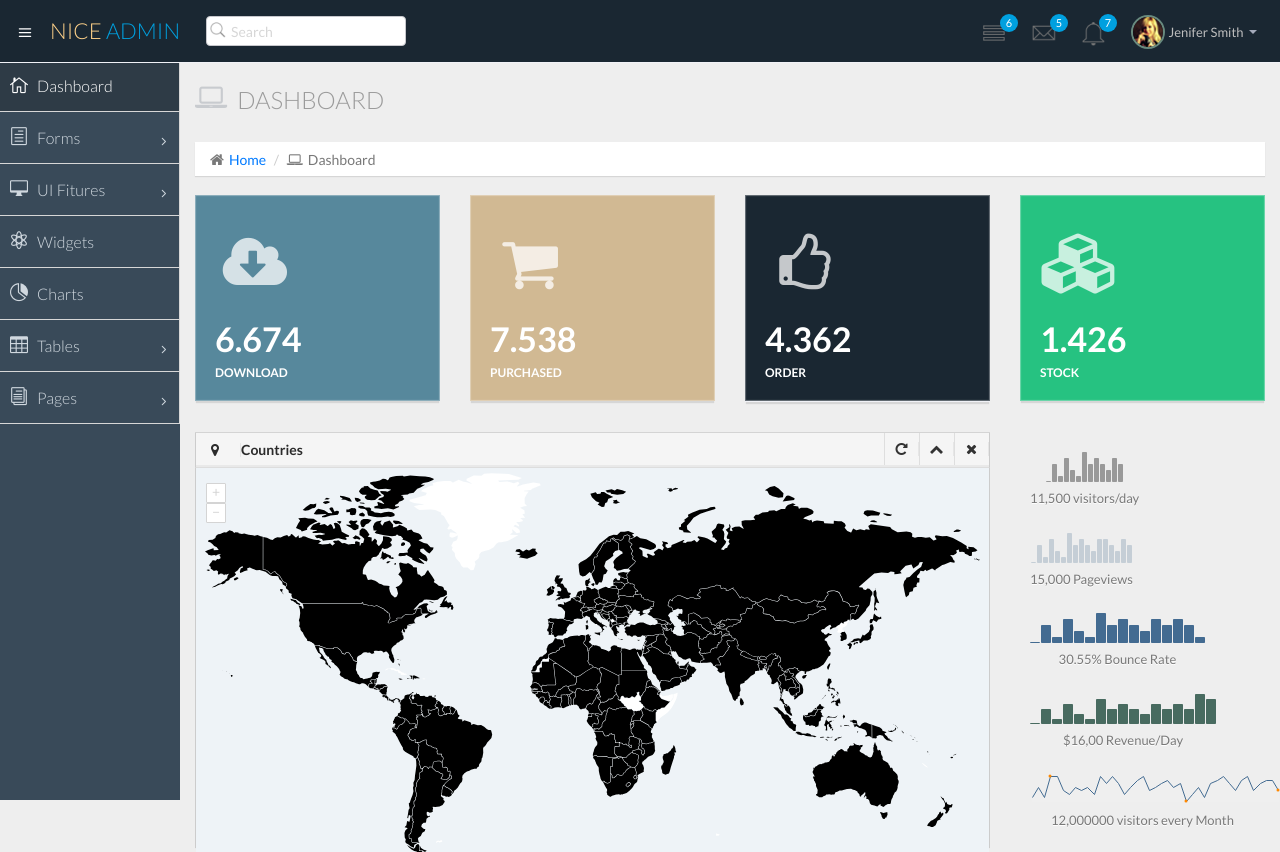
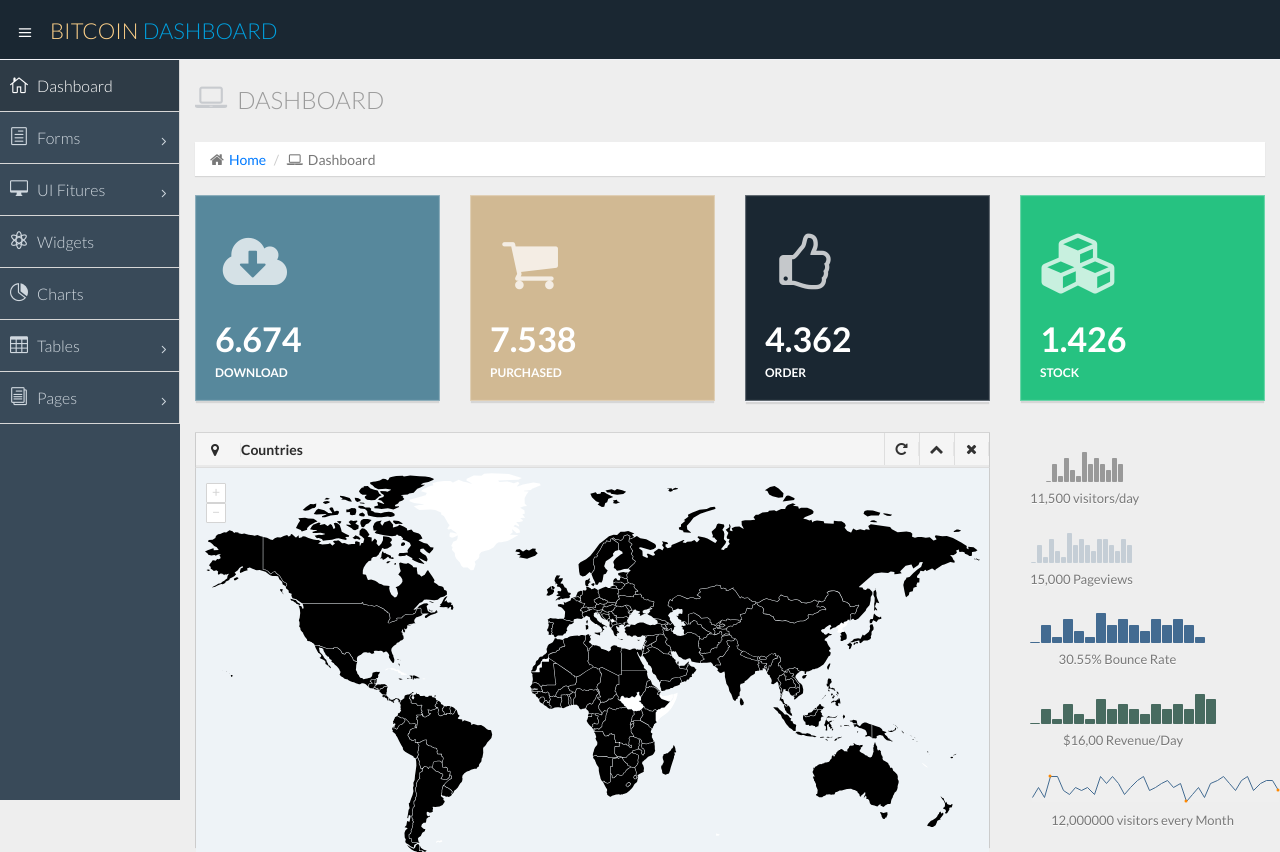
Before and after one commit to HDietrich416/BitcoinDashboard, a Flask app: page / in a window 1280 px wide. Shown: the top 852 px of the page. Run offline with Flask 2, Linux system fonts and the light colour scheme.

Commit message:
edit index.html

```diff
--- a/templates/index.html
+++ b/templates/index.html
@@ -7,33 +7,33 @@
   <meta name="description" content="Creative - Bootstrap 3 Responsive Admin Template">
   <meta name="author" content="GeeksLabs">
   <meta name="keyword" content="Creative, Dashboard, Admin, Template, Theme, Bootstrap, Responsive, Retina, Minimal">
-  <link rel="shortcut icon" href="img/favicon.png">
+  <link rel="shortcut icon" href="./static/img/favicon.png">
 
-  <title>Creative - Bootstrap Admin Template</title>
+  <title>Bitcoin Dashboard</title>
 
   <!-- Bootstrap CSS -->
-  <link href="css/bootstrap.min.css" rel="stylesheet">
+  <link href="./static/css/bootstrap.min.css" rel="stylesheet">
   <!-- bootstrap theme -->
-  <link href="css/bootstrap-theme.css" rel="stylesheet">
+  <link href="./static/css/bootstrap-theme.css" rel="stylesheet">
   <!--external css-->
   <!-- font icon -->
-  <link href="css/elegant-icons-style.css" rel="stylesheet" />
-  <link href="css/font-awesome.min.css" rel="stylesheet" />
+  <link href="./static/css/elegant-icons-style.css" rel="stylesheet" />
+  <link href="./static/css/font-awesome.min.css" rel="stylesheet" />
   <!-- full calendar css-->
-  <link href="assets/fullcalendar/fullcalendar/bootstrap-fullcalendar.css" rel="stylesheet" />
-  <link href="assets/fullcalendar/fullcalendar/fullcalendar.css" rel="stylesheet" />
+  <link href="./static/assets/fullcalendar/fullcalendar/bootstrap-fullcalendar.css" rel="stylesheet" />
+  <link href="./static/assets/fullcalendar/fullcalendar/fullcalendar.css" rel="stylesheet" />
   <!-- easy pie chart-->
-  <link href="assets/jquery-easy-pie-chart/jquery.easy-pie-chart.css" rel="stylesheet" type="text/css" media="screen" />
+  <link href="./static/assets/jquery-easy-pie-chart/jquery.easy-pie-chart.css" rel="stylesheet" type="text/css" media="screen" />
   <!-- owl carousel -->
-  <link rel="stylesheet" href="css/owl.carousel.css" type="text/css">
-  <link href="css/jquery-jvectormap-1.2.2.css" rel="stylesheet">
+  <link rel="stylesheet" href="./static/css/owl.carousel.css" type="text/css">
+  <link href="./static/css/jquery-jvectormap-1.2.2.css" rel="stylesheet">
   <!-- Custom styles -->
-  <link rel="stylesheet" href="css/fullcalendar.css">
-  <link href="css/widgets.css" rel="stylesheet">
-  <link href="css/style.css" rel="stylesheet">
-  <link href="css/style-responsive.css" rel="stylesheet" />
-  <link href="css/xcharts.min.css" rel=" stylesheet">
-  <link href="css/jquery-ui-1.10.4.min.css" rel="stylesheet">
+  <link rel="stylesheet" href="./static/css/fullcalendar.css">
+  <link href="./static/css/widgets.css" rel="stylesheet">
+  <link href="./static/css/style.css" rel="stylesheet">
+  <link href="./static/css/style-responsive.css" rel="stylesheet" />
+  <link href="./static/css/xcharts.min.css" rel=" stylesheet">
+  <link href="./static/css/jquery-ui-1.10.4.min.css" rel="stylesheet">
   <!-- =======================================================
     Theme Name: NiceAdmin
     Theme URL: https://bootstrapmade.com/nice-admin-bootstrap-admin-html-template/
@@ -53,27 +53,27 @@
       </div>
 
       <!--logo start-->
-      <a href="index.html" class="logo">Nice <span class="lite">Admin</span></a>
+      <a href="index.html" class="logo">Bitcoin <span class="lite">Dashboard</span></a>
       <!--logo end-->
 
-      <div class="nav search-row" id="top_menu">
+      <!-- <div class="nav search-row" id="top_menu"> -->
         <!--  search form start -->
-        <ul class="nav top-menu">
+        <!-- <ul class="nav top-menu">
           <li>
             <form class="navbar-form">
               <input class="form-control" placeholder="Search" type="text">
             </form>
           </li>
-        </ul>
+        </ul> -->
         <!--  search form end -->
-      </div>
+      <!-- </div> -->
 
-      <div class="top-nav notification-row">
+      <!-- <div class="top-nav notification-row"> -->
         <!-- notificatoin dropdown start-->
-        <ul class="nav pull-right top-menu">
+        <!-- <ul class="nav pull-right top-menu"> -->
 
           <!-- task notificatoin start -->
-          <li id="task_notificatoin_bar" class="dropdown">
+          <!-- <li id="task_notificatoin_bar" class="dropdown">
             <a data-toggle="dropdown" class="dropdown-toggle" href="#">
                             <i class="icon-task-l"></i>
                             <span class="badge bg-important">6</span>
@@ -155,10 +155,10 @@
                 <a href="#">See All Tasks</a>
               </li>
             </ul>
-          </li>
+          </li> -->
           <!-- task notificatoin end -->
           <!-- inbox notificatoin start-->
-          <li id="mail_notificatoin_bar" class="dropdown">
+          <!-- <li id="mail_notificatoin_bar" class="dropdown">
             <a data-toggle="dropdown" class="dropdown-toggle" href="#">
                             <i class="icon-envelope-l"></i>
                             <span class="badge bg-important">5</span>
@@ -220,10 +220,10 @@
                 <a href="#">See all messages</a>
               </li>
             </ul>
-          </li>
+          </li> -->
           <!-- inbox notificatoin end -->
           <!-- alert notification start-->
-          <li id="alert_notificatoin_bar" class="dropdown">
+          <!-- <li id="alert_notificatoin_bar" class="dropdown">
             <a data-toggle="dropdown" class="dropdown-toggle" href="#">
 
                             <i class="icon-bell-l"></i>
@@ -266,13 +266,13 @@
                 <a href="#">See all notifications</a>
               </li>
             </ul>
-          </li>
+          </li> -->
           <!-- alert notification end-->
           <!-- user login dropdown start-->
-          <li class="dropdown">
+          <!-- <li class="dropdown">
             <a data-toggle="dropdown" class="dropdown-toggle" href="#">
                             <span class="profile-ava">
-                                <img alt="" src="img/avatar1_small.jpg">
+                                <img alt="" src="./static/img/avatar1_small.jpg">
                             </span>
                             <span class="username">Jenifer Smith</span>
                             <b class="caret"></b>
@@ -828,7 +828,7 @@
                   </div>
                   <div class="col-lg-4">
                     <span class="profile-ava pull-right">
-                                        <img alt="" class="simple" src="img/avatar1_small.jpg">
+                                        <img alt="" class="simple" src="./static/img/avatar1_small.jpg">
                                         Jenifer smith
                                 </span>
                   </div>
@@ -846,7 +846,7 @@
                     </td>
                     <td>
                       <span class="profile-ava">
-                                        <img alt="" class="simple" src="img/avatar1_small.jpg">
+                                        <img alt="" class="simple" src="./static/img/avatar1_small.jpg">
                                     </span>
                     </td>
                   </tr>
@@ -884,7 +884,7 @@
                     </td>
                     <td>
                       <span class="profile-ava">
-                                        <img alt="" class="simple" src="img/avatar1_small.jpg">
+                                        <img alt="" class="simple" src="./static/img/avatar1_small.jpg">
                                       </span>
                     </td>
                   </tr>
@@ -934,7 +934,7 @@
                     </td>
                     <td>
                       <span class="profile-ava">
-                                        <img alt="" class="simple" src="img/avatar1_small.jpg">
+                                        <img alt="" class="simple" src="./static/img/avatar1_small.jpg">
                                       </span>
                     </td>
                   </tr>
@@ -1061,46 +1061,46 @@
   <!-- container section start -->
 
   <!-- javascripts -->
-  <script src="js/jquery.js"></script>
-  <script src="js/jquery-ui-1.10.4.min.js"></script>
-  <script src="js/jquery-1.8.3.min.js"></script>
-  <script type="text/javascript" src="js/jquery-ui-1.9.2.custom.min.js"></script>
+  <script src="./static/js/jquery.js"></script>
+  <script src="./static/js/jquery-ui-1.10.4.min.js"></script>
+  <script src="./static/js/jquery-1.8.3.min.js"></script>
+  <script type="text/javascript" src="./static/js/jquery-ui-1.9.2.custom.min.js"></script>
   <!-- bootstrap -->
-  <script src="js/bootstrap.min.js"></script>
+  <script src="./static/js/bootstrap.min.js"></script>
   <!-- nice scroll -->
-  <script src="js/jquery.scrollTo.min.js"></script>
-  <script src="js/jquery.nicescroll.js" type="text/javascript"></script>
+  <script src="./static/js/jquery.scrollTo.min.js"></script>
+  <script src="./static/js/jquery.nicescroll.js" type="text/javascript"></script>
   <!-- charts scripts -->
-  <script src="assets/jquery-knob/js/jquery.knob.js"></script>
-  <script src="js/jquery.sparkline.js" type="text/javascript"></script>
-  <script src="assets/jquery-easy-pie-chart/jquery.easy-pie-chart.js"></script>
-  <script src="js/owl.carousel.js"></script>
+  <script src="./static/assets/jquery-knob/js/jquery.knob.js"></script>
+  <script src="./static/js/jquery.sparkline.js" type="text/javascript"></script>
+  <script src="./static/assets/jquery-easy-pie-chart/jquery.easy-pie-chart.js"></script>
+  <script src="./static/js/owl.carousel.js"></script>
   <!-- jQuery full calendar -->
-  <<script src="js/fullcalendar.min.js"></script>
+  <<script src="./static/js/fullcalendar.min.js"></script>
     <!-- Full Google Calendar - Calendar -->
-    <script src="assets/fullcalendar/fullcalendar/fullcalendar.js"></script>
+    <script src="./static/assets/fullcalendar/fullcalendar/fullcalendar.js"></script>
     <!--script for this page only-->
-    <script src="js/calendar-custom.js"></script>
-    <script src="js/jquery.rateit.min.js"></script>
+    <script src="./static/js/calendar-custom.js"></script>
+    <script src="./static/js/jquery.rateit.min.js"></script>
     <!-- custom select -->
-    <script src="js/jquery.customSelect.min.js"></script>
-    <script src="assets/chart-master/Chart.js"></script>
+    <script src="./static/js/jquery.customSelect.min.js"></script>
+    <script src="./static/assets/chart-master/Chart.js"></script>
 
     <!--custome script for all page-->
-    <script src="js/scripts.js"></script>
+    <script src="./static/js/scripts.js"></script>
     <!-- custom script for this page-->
-    <script src="js/sparkline-chart.js"></script>
-    <script src="js/easy-pie-chart.js"></script>
-    <script src="js/jquery-jvectormap-1.2.2.min.js"></script>
-    <script src="js/jquery-jvectormap-world-mill-en.js"></script>
-    <script src="js/xcharts.min.js"></script>
-    <script src="js/jquery.autosize.min.js"></script>
-    <script src="js/jquery.placeholder.min.js"></script>
-    <script src="js/gdp-data.js"></script>
-    <script src="js/morris.min.js"></script>
-    <script src="js/sparklines.js"></script>
-    <script src="js/charts.js"></script>
-    <script src="js/jquery.slimscroll.min.js"></script>
+    <script src="./static/js/sparkline-chart.js"></script>
+    <script src="./static/js/easy-pie-chart.js"></script>
+    <script src="./static/js/jquery-jvectormap-1.2.2.min.js"></script>
+    <script src="./static/js/jquery-jvectormap-world-mill-en.js"></script>
+    <script src="./static/js/xcharts.min.js"></script>
+    <script src="./static/js/jquery.autosize.min.js"></script>
+    <script src="./static/js/jquery.placeholder.min.js"></script>
+    <script src="./static/js/gdp-data.js"></script>
+    <script src="./static/js/morris.min.js"></script>
+    <script src="./static/js/sparklines.js"></script>
+    <script src="./static/js/charts.js"></script>
+    <script src="./static/js/jquery.slimscroll.min.js"></script>
     <script>
       //knob
       $(function() {
```
Also changed, not shown: other parts of templates/index.html (+17 -17 lines).
